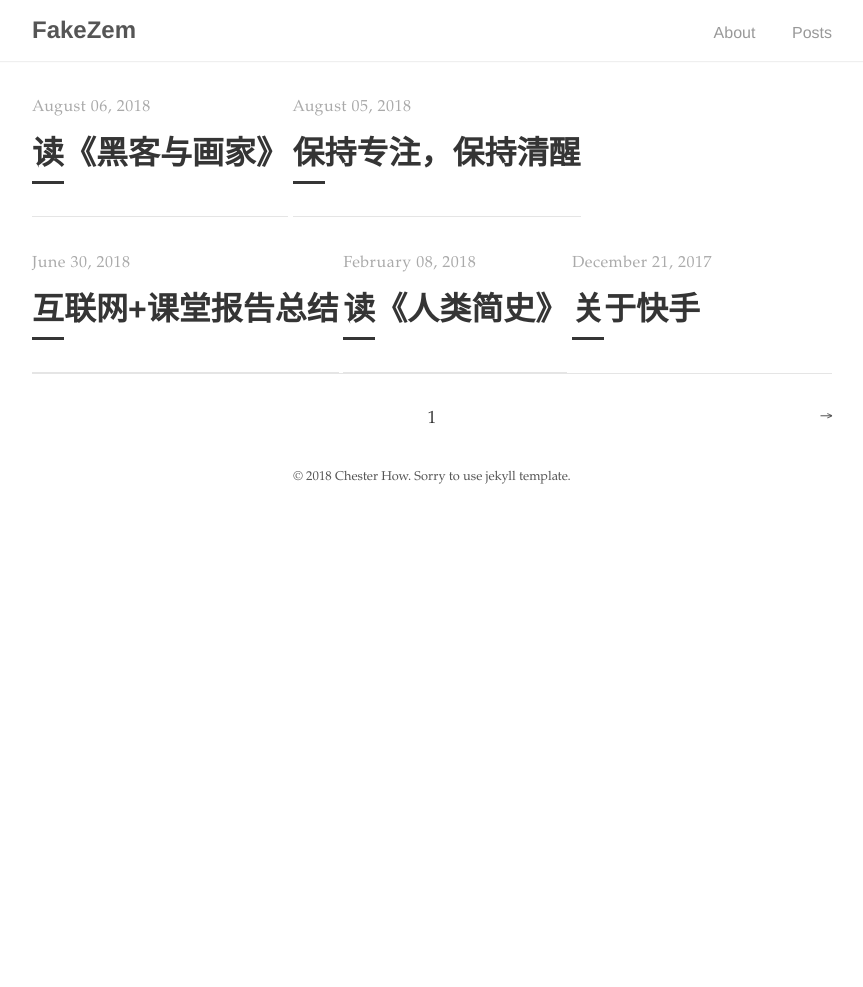
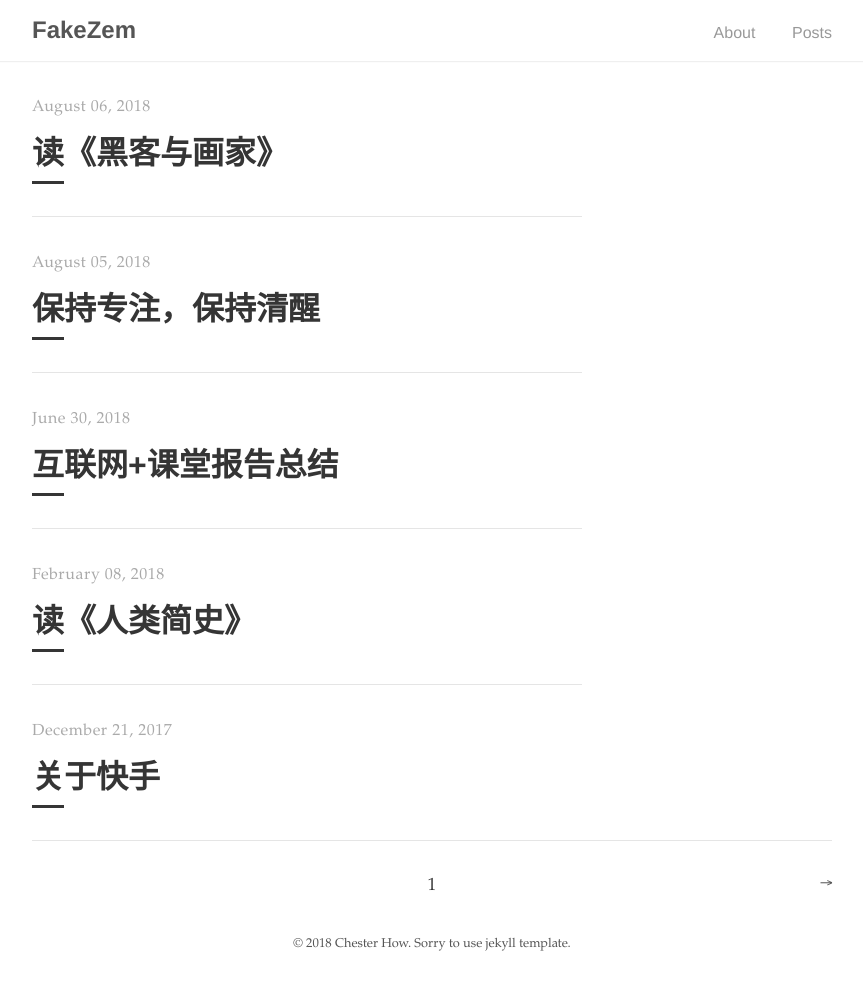
Before and after one commit to FakeZem/Blog, a Jekyll site: the page built from index.html, in a window 1280 px wide. Shown: the whole page, without its empty margins (208-1071 px from the left). Built offline with Jekyll 4.4.1, drawn with Linux system fonts in a browser that asks for light colours; the list of posts is cut into pages by our own code; before the commit the page ends 900 px from its top, so only the background shows below that.

Commit message:
refresh 1.9.9

```diff
--- a/_layouts/default.html
+++ b/_layouts/default.html
@@ -2,6 +2,11 @@
 <html lang="en">
 
   {% include head.html %}
+  <style>
+    div.catalogue>a{
+      width: 550px;
+    }
+  </style>
   <body>
     <nav class="nav">
       <div class="nav-container">
```
